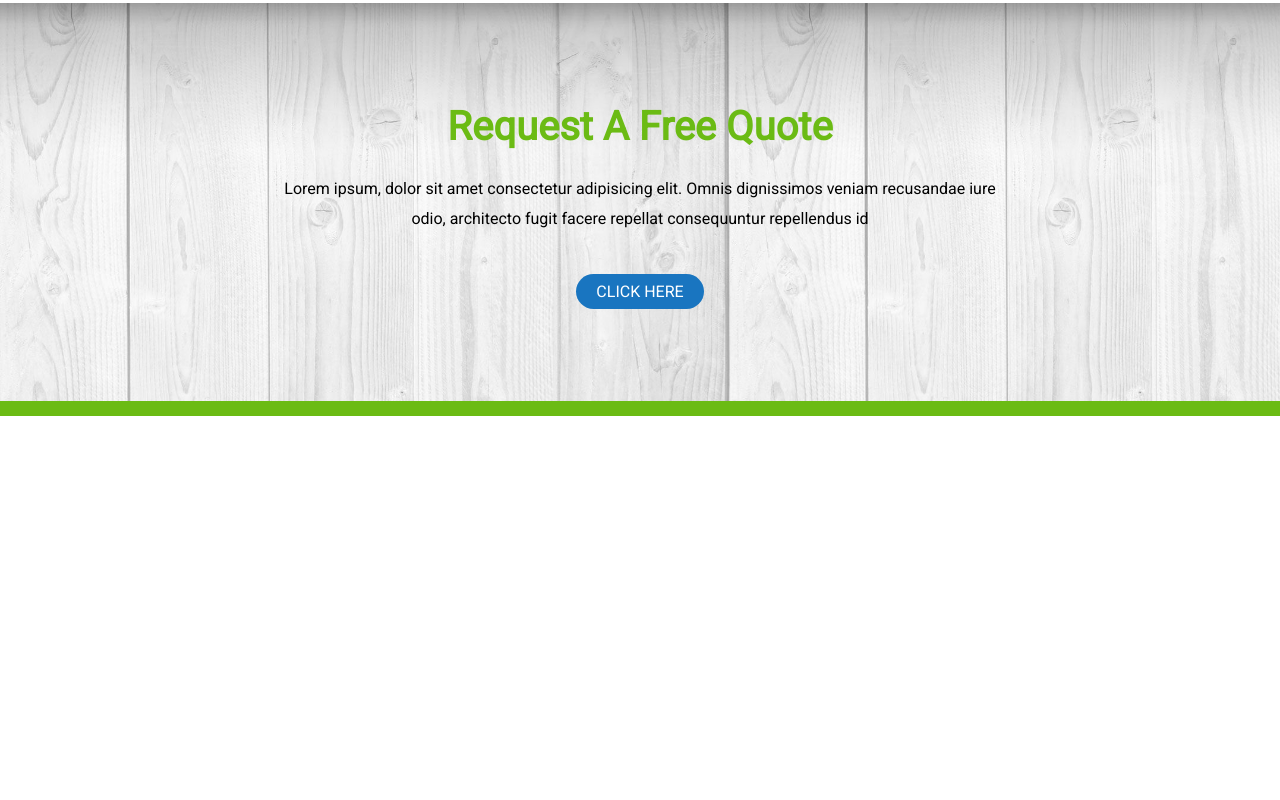
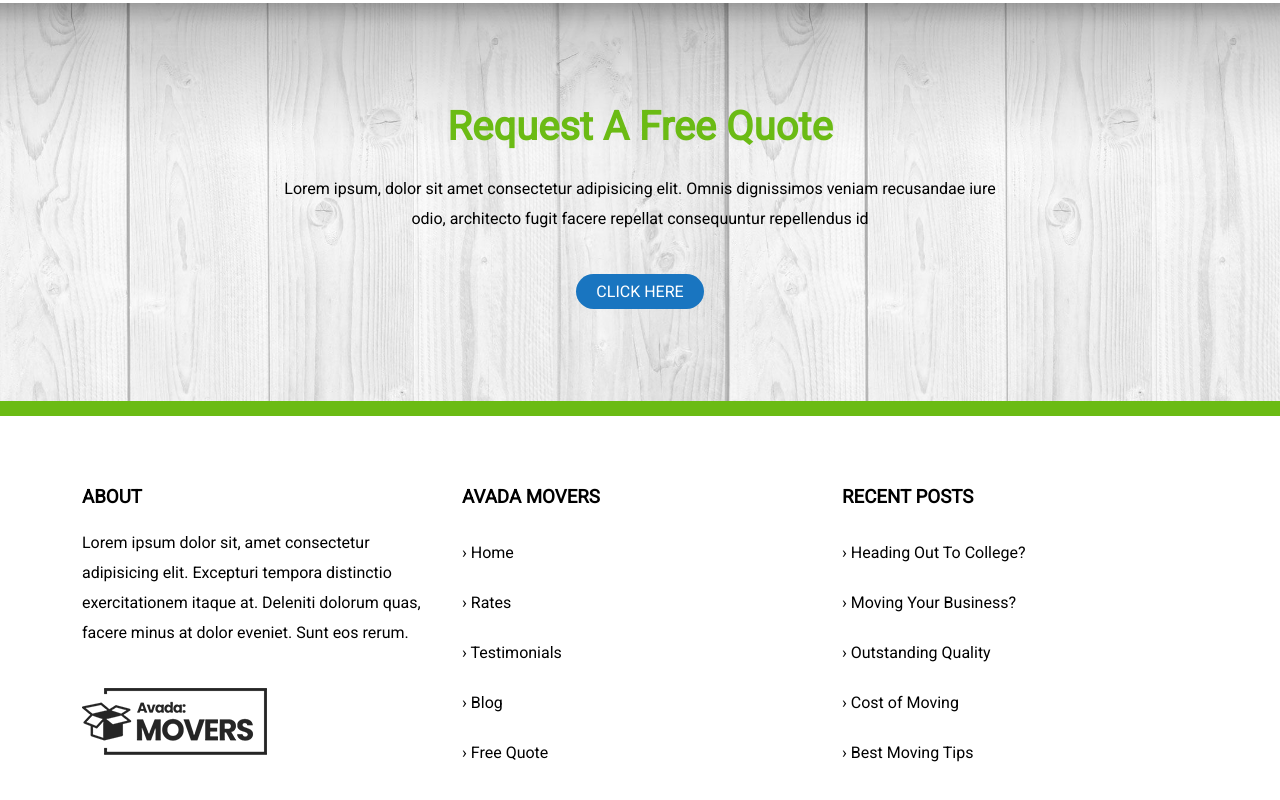
Before and after one commit to alessandro-cappelli/proj-html-vuejs, a Vue app: page / in a window 1280 px wide. Shown: the part 3818-4618 px from the top of the page. Before the commit the page ends 4234 px from the top, so only its background shows below. Built offline with nearby package versions, Linux system fonts and the light colour scheme.

Commit message:
firstfooter

```diff
--- a/src/components/Footer.vue
+++ b/src/components/Footer.vue
@@ -1,15 +1,21 @@
 <template>
     <section>
-
+        <FirstFooter/>
     </section>
 </template>
 
 <script>
+import FirstFooter from './SubComponents/footer/FirstFooter.vue'
+
 export default {
     name: 'Footer',
+
+    components:{
+        FirstFooter,
+    }
 }
 </script>
 
-<style>
+<style lang="scss" scoped>
 
 </style>
--- /dev/null
+++ b/src/components/SubComponents/footer/FirstFooter.vue
@@ -0,0 +1,93 @@
+<template>
+    <section class="ms_container_firstfooter">
+        <div class="container ms_container_col">
+            <div class="row justify-content-between ms_row_col">
+                <div class="col-4">
+                    <h3>about</h3>
+                    <div>
+                        <p>Lorem ipsum dolor sit, amet consectetur adipisicing elit. Excepturi tempora distinctio exercitationem itaque at. Deleniti dolorum quas, facere minus at dolor eveniet. Sunt eos rerum.</p>
+                    </div>
+                    <div class="ms_container_img">
+                        <img src="../../../assets/img/avada-movers-logo.png" >
+                    </div>
+                </div>
+                <div class="col-4">
+                    <h3>avada movers</h3>
+                    <div>
+                        <ul>
+                            <li><a href="#">&rsaquo; Home</a></li>
+                            <li><a href="#">&rsaquo; Rates</a></li>
+                            <li><a href="#">&rsaquo; Testimonials</a></li>
+                            <li><a href="#">&rsaquo; Blog</a></li>
+                            <li><a href="#">&rsaquo; Free Quote</a></li>
+                        </ul>
+                    </div>
+                </div>
+                <div class="col-4">
+                    <h3>recent posts</h3>
+                    <div>
+                        <ul>
+                            <li><a href="#">&rsaquo; Heading Out To College?</a></li>
+                            <li><a href="#">&rsaquo; Moving Your Business?</a></li>
+                            <li><a href="#">&rsaquo; Outstanding Quality</a></li>
+                            <li><a href="#">&rsaquo; Cost of Moving</a></li>
+                            <li><a href="#">&rsaquo; Best Moving Tips</a></li>
+                        </ul>
+                    </div>
+                </div>
+            </div>
+        </div>
+    </section>
+</template>
+
+
+<script>
+export default {
+    name: 'FirstFooter',
+}
+</script>
+
+
+<style lang='scss' scoped>
+.col-4{
+
+    h3{
+       text-transform: uppercase;
+       margin-bottom: 20px;
+    }
+
+    p{
+        line-height: 30px;
+    }
+
+    li{
+        list-style: none;
+        line-height: 50px;
+    }
+
+    a{
+        text-decoration: none;
+        color: black;
+    }
+
+    a:hover{
+        color: #6bbb14;
+    }
+}
+
+.ms_container_img{
+    margin-top: 40px;
+}
+
+
+
+.ms_container_col{
+    margin-top: 70px;
+}
+
+.ms_row_col{
+    margin-bottom: 70px;
+}
+
+
+</style>
```
